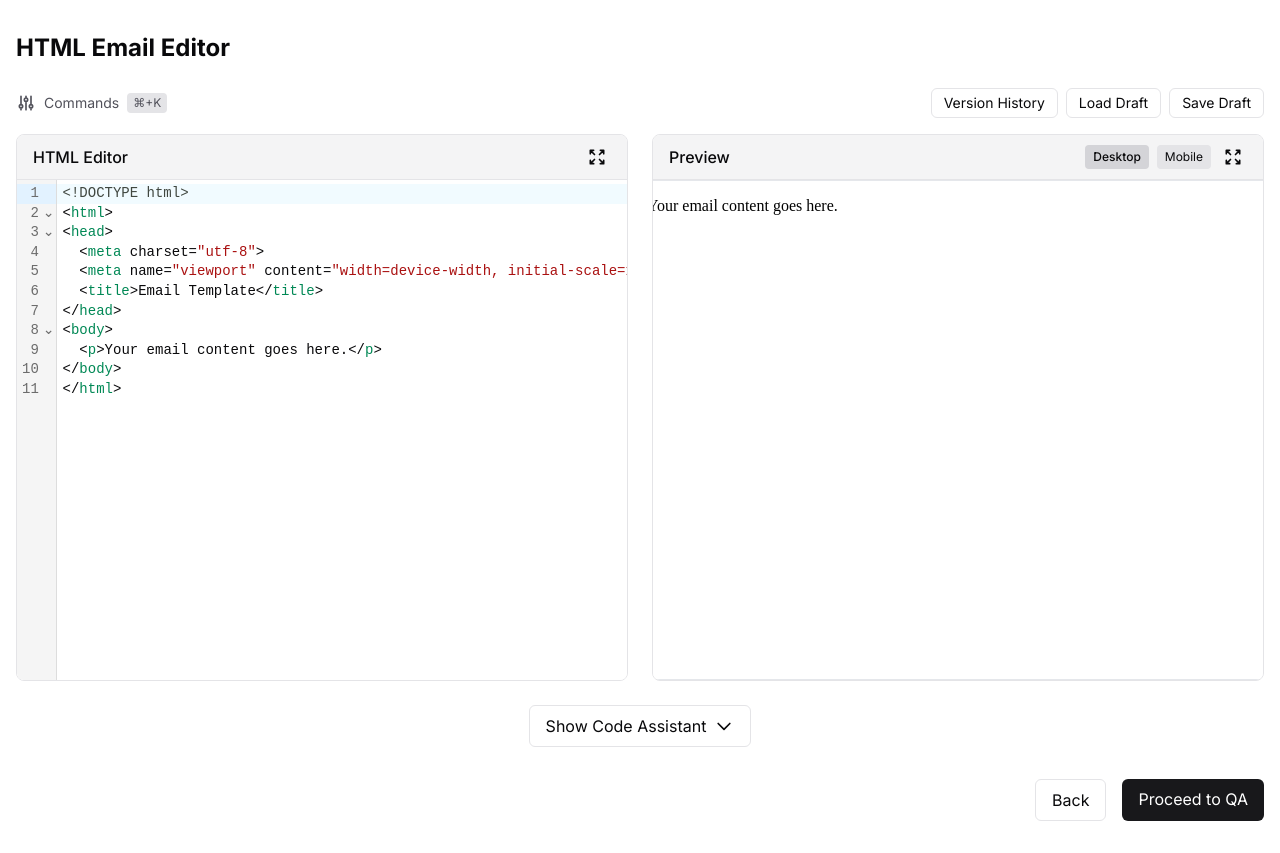
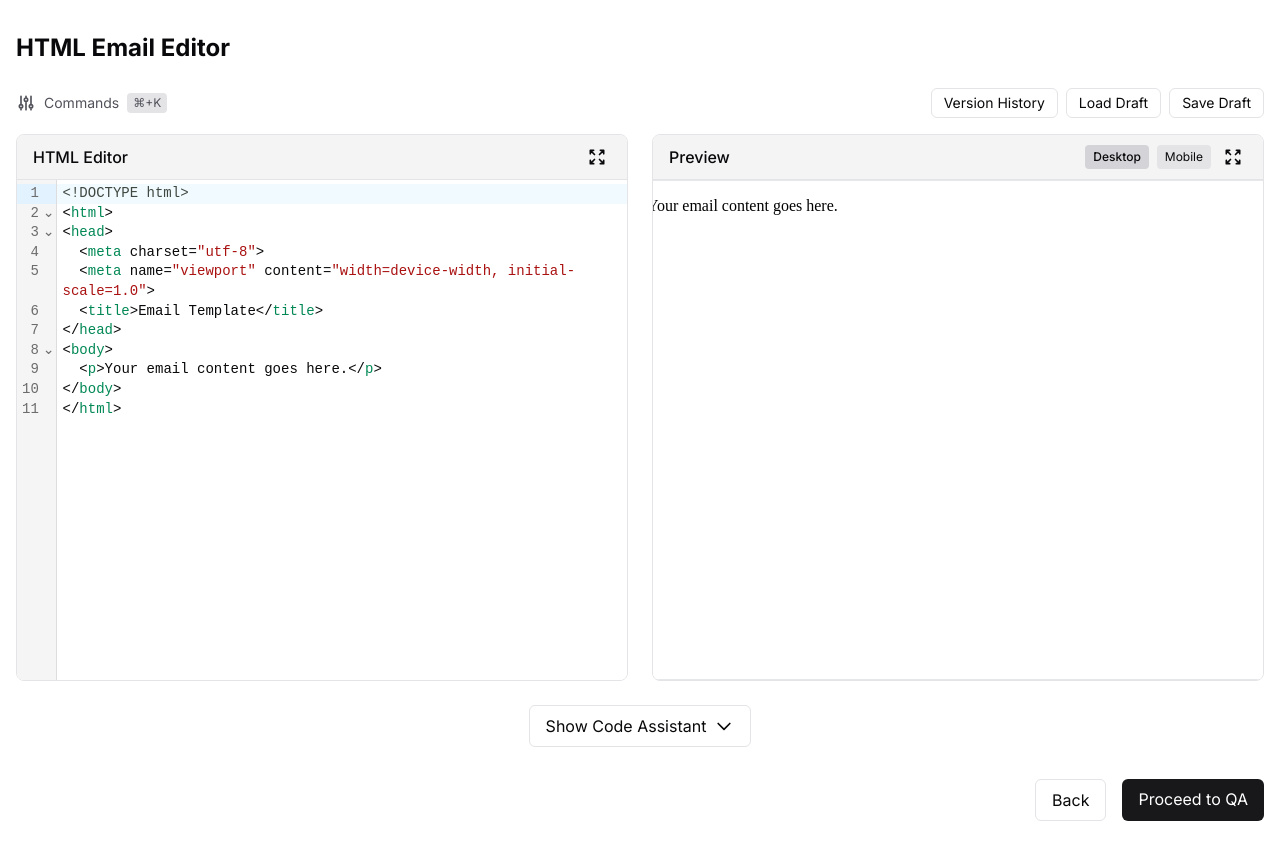
Before and after one commit to dwaynekyletech-git/EmailGen-Studio, a Next.js app: page /editor in a window 1280 px wide. Built offline with nearby package versions, Linux system fonts and the light colour scheme; no server answers.

Commit message:
fix: Disable horizontal scrolling in CodeMirror editor by enabling line wrapping

```diff
--- a/src/app/editor/page.tsx
+++ b/src/app/editor/page.tsx
@@ -4,6 +4,7 @@ import React, { useState, useEffect } from "react";
 import CodeMirror from "@uiw/react-codemirror";
 import { html } from "@codemirror/lang-html";
 import { oneDark } from "@codemirror/theme-one-dark";
+import { EditorView } from "@uiw/react-codemirror";
 import Link from "next/link";
 import { saveEmailVersion, getEmailVersions } from "@/lib/api-service";
 import { useUser } from "@clerk/nextjs";
@@ -398,7 +399,7 @@ export default function EditorPage() {
                   <CodeMirror
                     value={code}
                     height={isEditorFullscreen ? "calc(100vh - 200px)" : "500px"}
-                    extensions={[html()]}
+                    extensions={[html(), EditorView.lineWrapping]}
                     onChange={handleCodeChange}
                     theme={isDarkMode ? oneDark : undefined}
                     className="text-sm"
```
